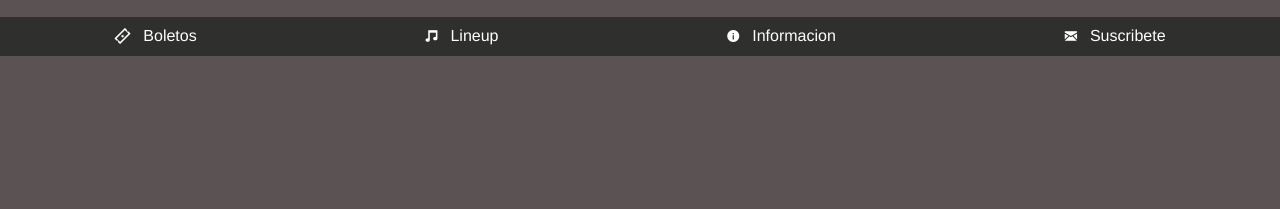
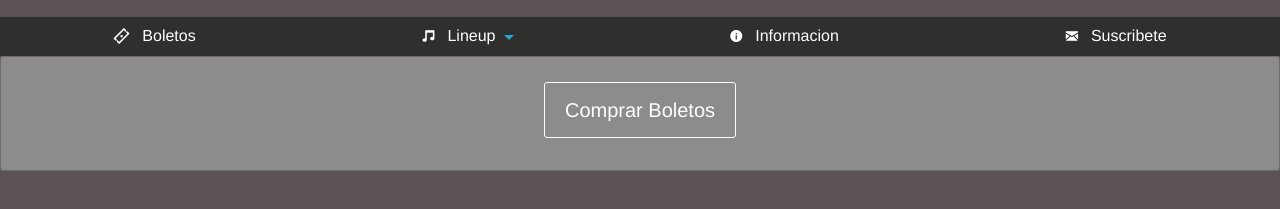
Before and after one commit to ursuarez/FoundationTest, a plain HTML site: page index.html in a window 1280 px wide. Shown: the part 121-330 px from the top of the page. Drawn offline with Linux system fonts and the light colour scheme.

Commit message:
Comprar boletos

```diff
--- a/css/app.css
+++ b/css/app.css
@@ -33,3 +33,15 @@ body{
 #submenu-container li a:hover{
 	color: #42AEF9;
 }
+
+
+#tickets-action .callout{
+	padding-top: 25px;
+	background-color: #8D8B8B;
+	color: white;
+}
+
+#tickets-action .callout button{
+	color: white;
+	border: 1px solid white;
+}
--- a/index.html
+++ b/index.html
@@ -40,7 +40,7 @@
 
     <!-- Menu -->
     <section id="menu-container">
-      <ul class="menu drop-down align-spaced" data-dropdown-menu>
+      <ul class="dropdown menu align-spaced" data-dropdown-menu>
         <li><a href="#"><i class="fi-ticket"></i>&nbsp&nbspBoletos</a></li>
         <li>
               <a href="#"><i class="fi-music"></i>&nbsp&nbspLineup</a>
@@ -57,8 +57,16 @@
     <!-- /Menu -->
 
 
+    <!-- Boletos -->
+      <section id="tickets-action" class="text-center">
+        <div class="callout medium">
+          <a href="#">
+            <button class="button large hollow">Comprar Boletos</button>
 
-
+          </a>
+        </div>
+      </section>
+    <!-- /Boletos -->
     <script src="js/vendor/jquery.js"></script>
     <script src="js/vendor/what-input.js"></script>
     <script src="js/vendor/foundation.js"></script>
```
